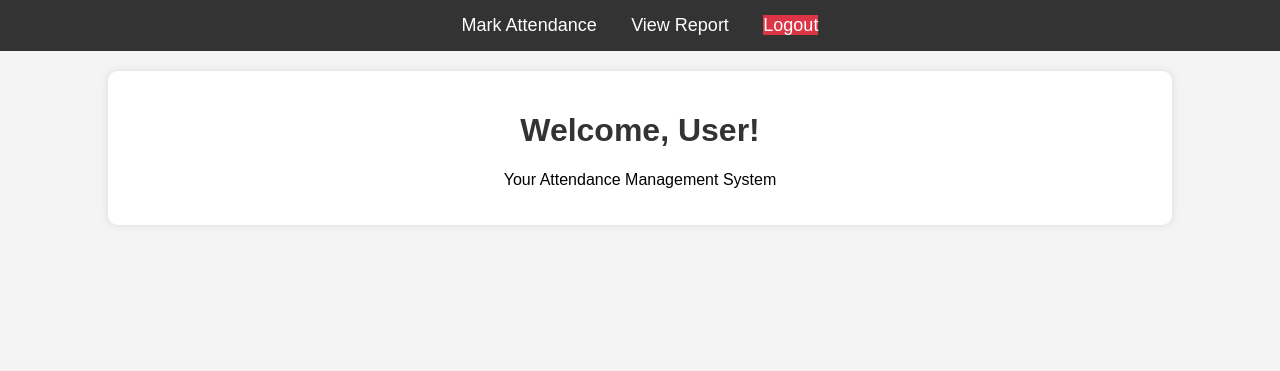
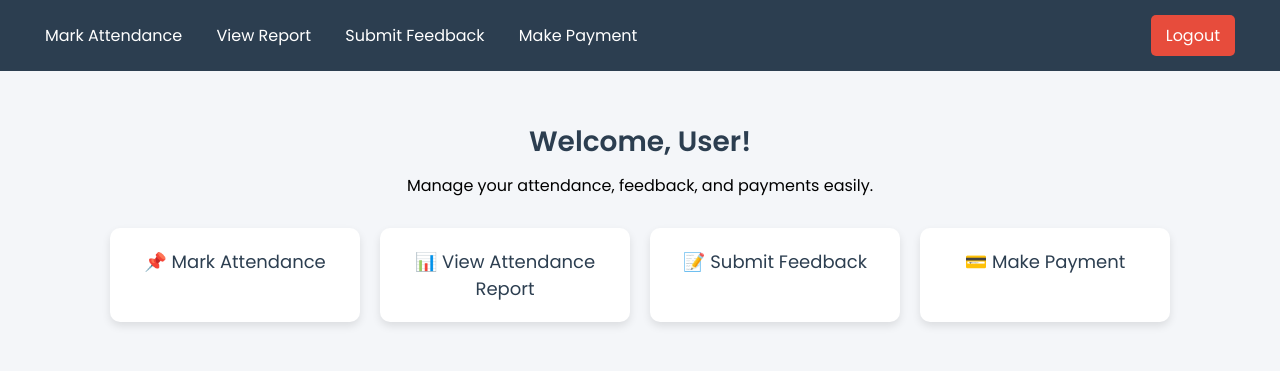
Before and after one commit to AsmitaDahule/mess-management-system, a Node server app: page /home in a window 1280 px wide. Shown: the top 371 px of the page. Run offline with Node 20, Linux system fonts and the light colour scheme; some libraries are stand-ins or nearby versions.

Commit message:
feedback feature added

```diff
--- a/project_mms/app.js
+++ b/project_mms/app.js
@@ -9,6 +9,7 @@ const attendanceRoutes = require
 ("./routes/attendanceRoutes");
 const adminRoutes = require("./routes/adminRoutes");
 const paymentRoutes = require('./routes/paymentRoutes');
+const feedbackRoutes = require("./routes/feedbackRoutes");
 
 
 const app = express();
@@ -42,6 +43,7 @@ app.use("/auth", authRoutes);
 app.use("/attendance", attendanceRoutes);
 app.use("/admin", adminRoutes);
 app.use('/payment', paymentRoutes);
+app.use("/feedback", feedbackRoutes);
 
 
 app.get("/home", (req, res) => {
--- a/project_mms/views/home.ejs
+++ b/project_mms/views/home.ejs
@@ -3,19 +3,111 @@
 <head>
     <meta charset="UTF-8">
     <meta name="viewport" content="width=device-width, initial-scale=1.0">
-    <title>Home</title>
-    <link rel="stylesheet" href="/styles.css">
+    <title>Dashboard | MMS</title>
+    <link href="https://fonts.googleapis.com/css2?family=Poppins:wght@300;400;600&display=swap" rel="stylesheet">
+    <style>
+        * {
+            margin: 0;
+            padding: 0;
+            box-sizing: border-box;
+            font-family: 'Poppins', sans-serif;
+        }
+        body {
+            background-color: #f4f6f9;
+        }
+        .navbar {
+            display: flex;
+            justify-content: space-between;
+            align-items: center;
+            padding: 15px 30px;
+            background: #2c3e50;
+            color: white;
+        }
+        .navbar a {
+            color: white;
+            text-decoration: none;
+            margin: 0 15px;
+            font-weight: 500;
+            transition: 0.3s;
+        }
+        .navbar a:hover {
+            color: #f1c40f;
+        }
+        .logout-btn {
+            background: #e74c3c;
+            padding: 8px 15px;
+            border-radius: 5px;
+        }
+        .logout-btn:hover {
+            background: #c0392b;
+        }
+        .container {
+            text-align: center;
+            padding: 50px;
+        }
+        h1 {
+            color: #2c3e50;
+            font-size: 28px;
+            margin-bottom: 10px;
+        }
+        .cards {
+            display: flex;
+            justify-content: center;
+            gap: 20px;
+            flex-wrap: wrap;
+            margin-top: 30px;
+        }
+        .card {
+            background: white;
+            padding: 20px;
+            border-radius: 10px;
+            box-shadow: 0 4px 8px rgba(0, 0, 0, 0.1);
+            text-align: center;
+            width: 250px;
+            transition: transform 0.3s ease;
+        }
+        .card:hover {
+            transform: translateY(-5px);
+        }
+        .card a {
+            text-decoration: none;
+            color: #2c3e50;
+            font-size: 18px;
+            font-weight: 500;
+        }
+        .card a:hover {
+            color: #f1c40f;
+        }
+    </style>
 </head>
 <body>
     <div class="navbar">
-        <a href="/attendance/mark">Mark Attendance</a>
-        <a href="/attendance/report">View Report</a>
+        <div>
+            <a href="/attendance/mark">Mark Attendance</a>
+            <a href="/attendance/report">View Report</a>
+            <a href="/feedback">Submit Feedback</a>
+            <a href="/payment/payment-page">Make Payment</a>
+        </div>
         <a href="/auth/logout" class="logout-btn">Logout</a>
     </div>
 
     <div class="container">
         <h1>Welcome, User!</h1>
-        <p>Your Attendance Management System</p>
+        <p>Manage your attendance, feedback, and payments easily.</p>
+        <div class="cards">
+            <div class="card">
+                <a href="/attendance/mark">📌 Mark Attendance</a>
+            </div>
+            <div class="card">
+                <a href="/attendance/report">📊 View Attendance Report</a>
+            </div>
+            <div class="card">
+                <a href="/feedback">📝 Submit Feedback</a>
+            </div>
+            <div class="card">
+                <a href="/payment/payment-page">💳 Make Payment</a>
+            </div>
+        </div>
     </div>
 </body>
 </html>
```
Also changed, not shown: project_mms/controllers/feedbackController.js (added, +23 -0 lines), project_mms/models/feedback.js (added, +11 -0 lines), project_mms/routes/feedbackRoutes.js (added, +11 -0 lines), project_mms/views/feedback.ejs (added, +116 -0 lines), project_mms/views/payment.ejs (+85 -3 lines).
